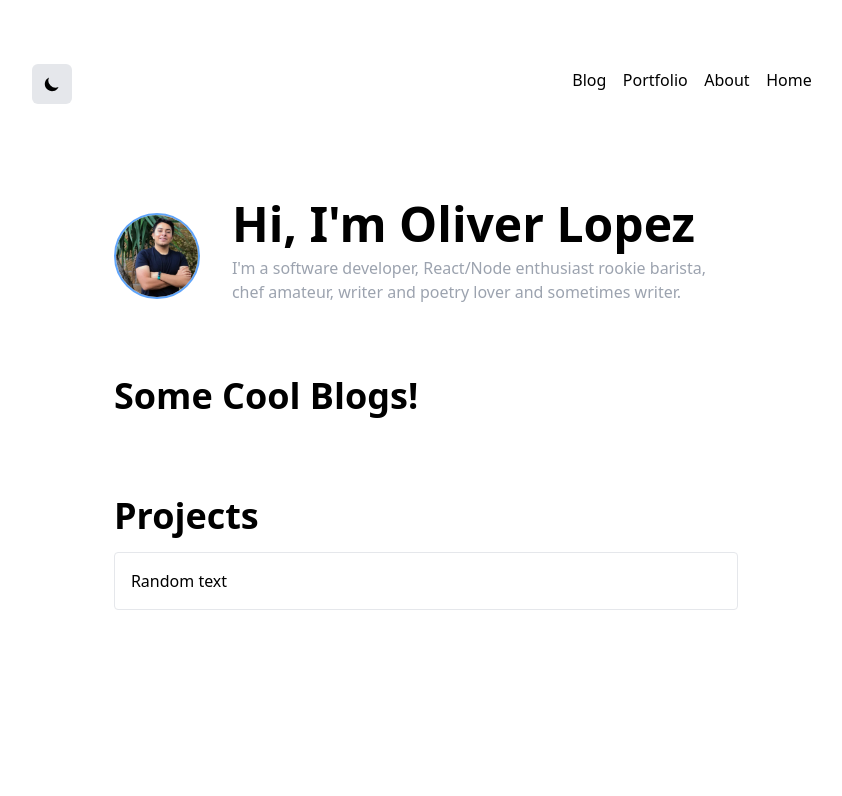
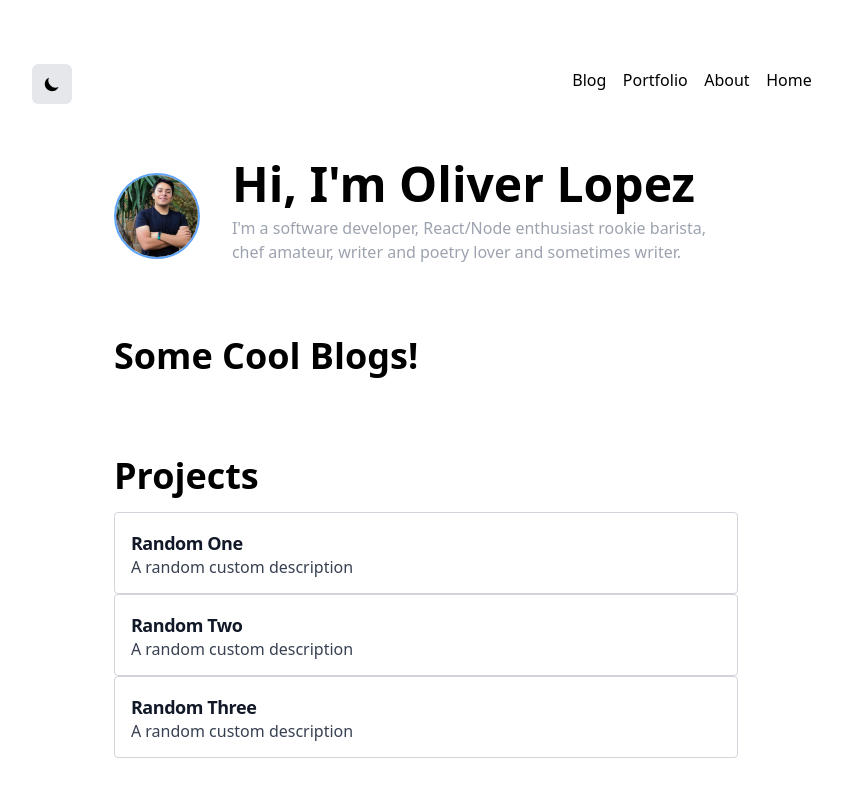
Before and after one commit to oliverloops/oliverloops.com, a Next.js app: page / in a window 1280 px wide. Shown: the top 796 px of the page, without its empty margins (214-1056 px from the left). Built offline with nearby package versions, Linux system fonts and the light colour scheme.

Commit message:
new layout added

```diff
--- a/components/Header.js
+++ b/components/Header.js
@@ -32,7 +32,7 @@ export default function Header() {
           translateY: 0,
         },
       }}
-      className="flex justify-around flex-row fixed sticky sticky-nav top-0 h-18 py-16 bg-white dark:bg-black bg-opacity-60"
+      className="flex justify-around flex-row fixed sticky sticky-nav top-0 h-12 py-16 bg-white dark:bg-black bg-opacity-60"
     >
       <div>
         <motion.button
--- a/components/ProjectCard.js
+++ b/components/ProjectCard.js
@@ -1,13 +1,20 @@
-import Link from "next/link";
+import { motion } from "framer-motion";
 
 export default function ProjectCard({ title, description, href, icon }) {
   return (
-    <Link href={href}>
-      <a className="mb-4 hover:shadow">
-        <div className="flex items-center border border-gray-200 dark:border-gray-800 rounded p-4">
-          <p>Random text</p>
-        </div>
-      </a>
-    </Link>
+    <a className="mb-4" href={href}>
+      <motion.div
+        className="flex flex-col items-start hover:shadow-md border border-gray-300 dark:border-gray-700 rounded p-4"
+        whileHover={{ scale: 1.025 }}
+        whileTap={{ scale: 0.965 }}
+      >
+        <h4 className="text-lg font-bold tracking-tight text-gray-900 dark:text-gray-100">
+          {title}
+        </h4>
+        <p className="leading-5 text-gray-700 dark:text-gray-300">
+          {description}
+        </p>
+      </motion.div>
+    </a>
   );
 }
--- a/pages/index.js
+++ b/pages/index.js
@@ -81,7 +81,21 @@ export default function Home() {
         <h1 className="py-4 font-extrabold text-4xl dark:text-white">
           Projects
         </h1>
-        <ProjectCard href={"/"} />
+        <ProjectCard
+          title={"Random One"}
+          description={"A random custom description"}
+          href={"/"}
+        />
+        <ProjectCard
+          title={"Random Two"}
+          description={"A random custom description"}
+          href={"/"}
+        />
+        <ProjectCard
+          title={"Random Three"}
+          description={"A random custom description"}
+          href={"/"}
+        />
       </motion.div>
     </div>
   );
```
